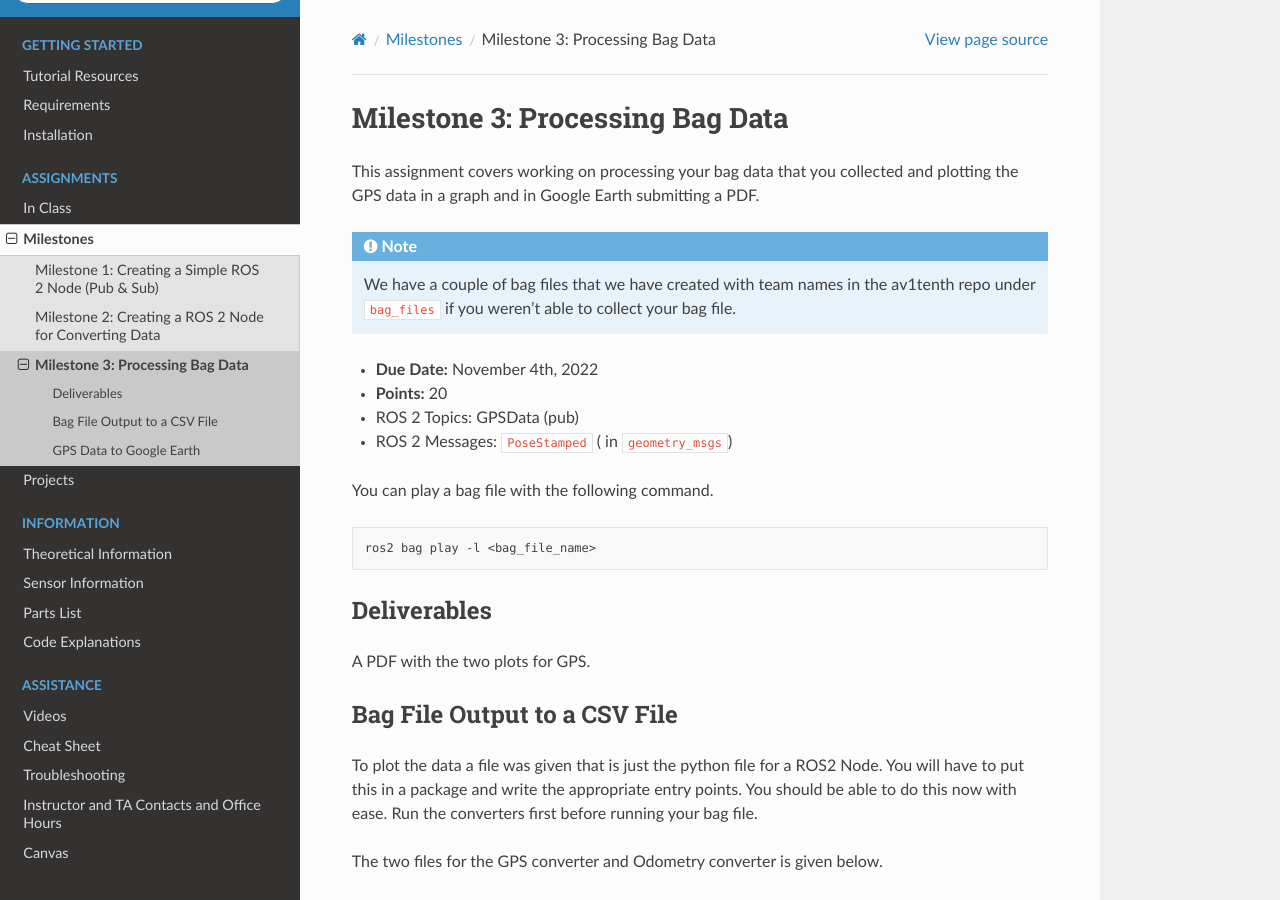
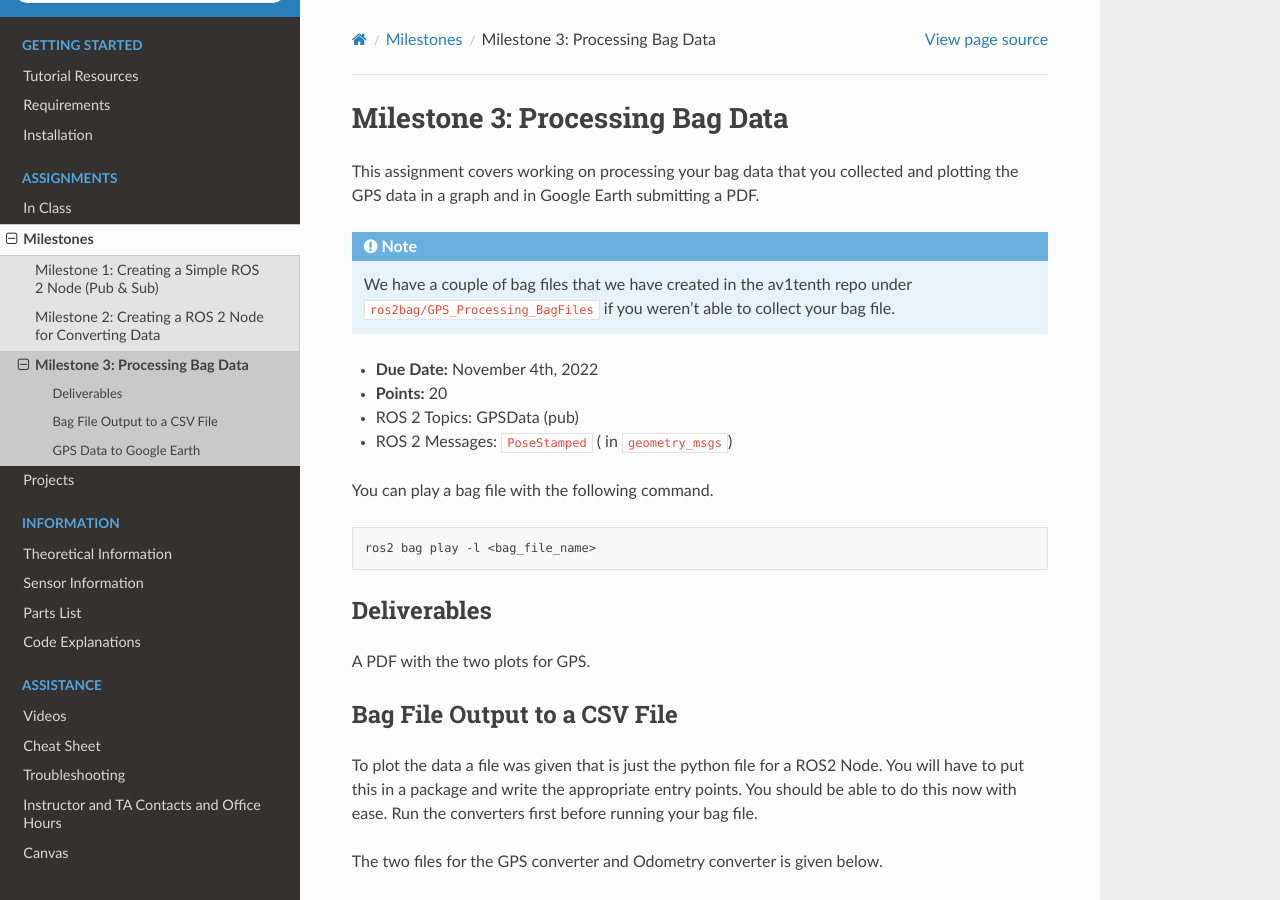
Before and after one commit to av-mae-uf/av1tenth-docs, a Sphinx documentation site: the page built from docs/assignments/milestones/milestone3.rst, in a window 1280 px wide and 900 px high. Built offline with Sphinx 7.4.7 and the Read the Docs theme 2.0.0, drawn with Linux system fonts in a browser that asks for light colours.

Commit message:
Adding pathlist to bagfiles

```diff
--- a/docs/assignments/milestones/milestone3.rst
+++ b/docs/assignments/milestones/milestone3.rst
@@ -3,7 +3,7 @@ Milestone 3: Processing Bag Data
 
 This assignment covers working on processing your bag data that you collected and plotting the GPS data in a graph and in Google Earth submitting a PDF.
 
-.. note:: We have a couple of bag files that we have created with team names in the av1tenth repo under ``bag_files`` if you weren't able to collect your bag file.
+.. note:: We have a couple of bag files that we have created in the av1tenth repo under ``ros2bag/GPS_Processing_BagFiles`` if you weren't able to collect your bag file.
 
 * **Due Date:** November 4th, 2022
 * **Points:** 20
```
